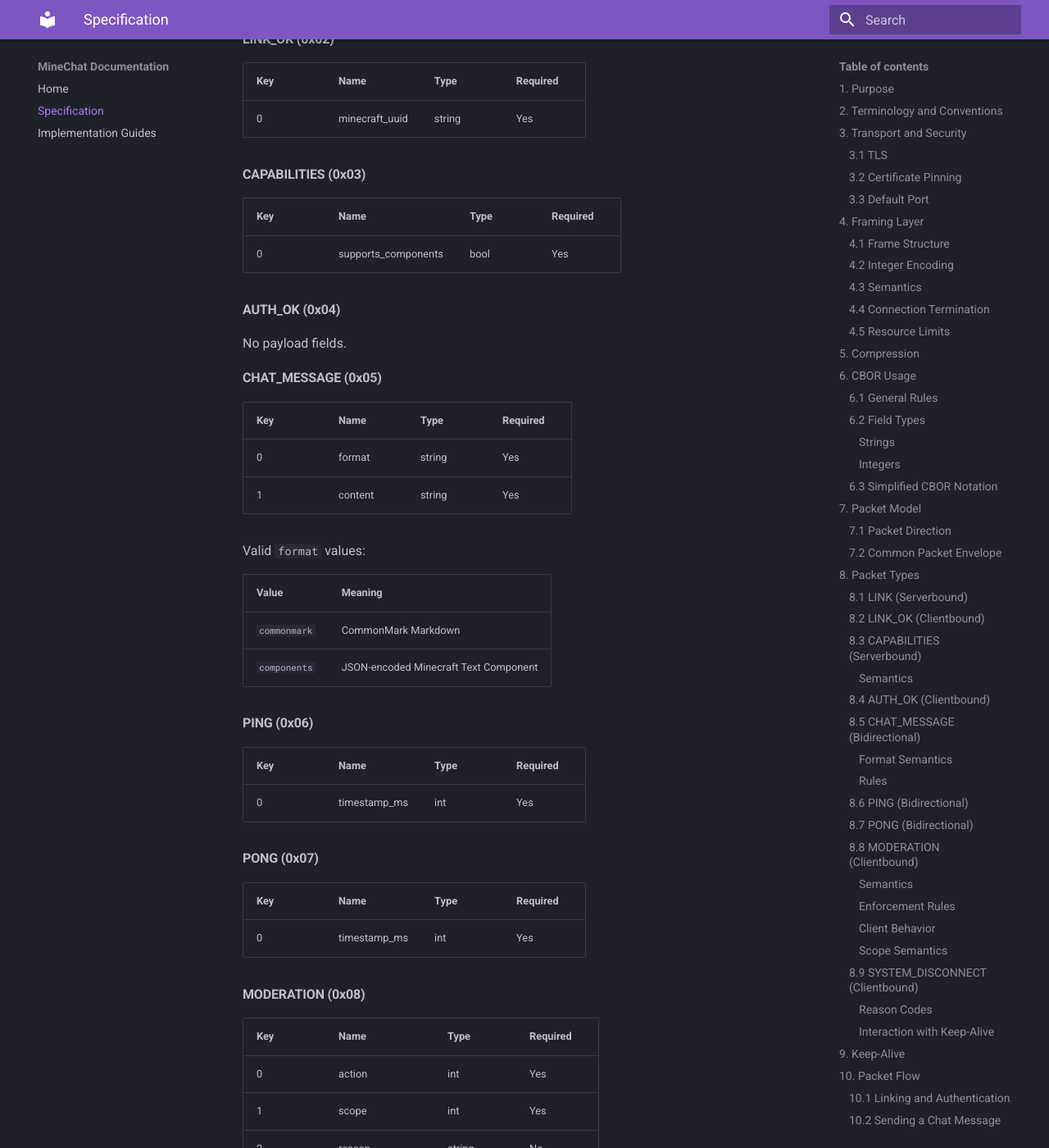
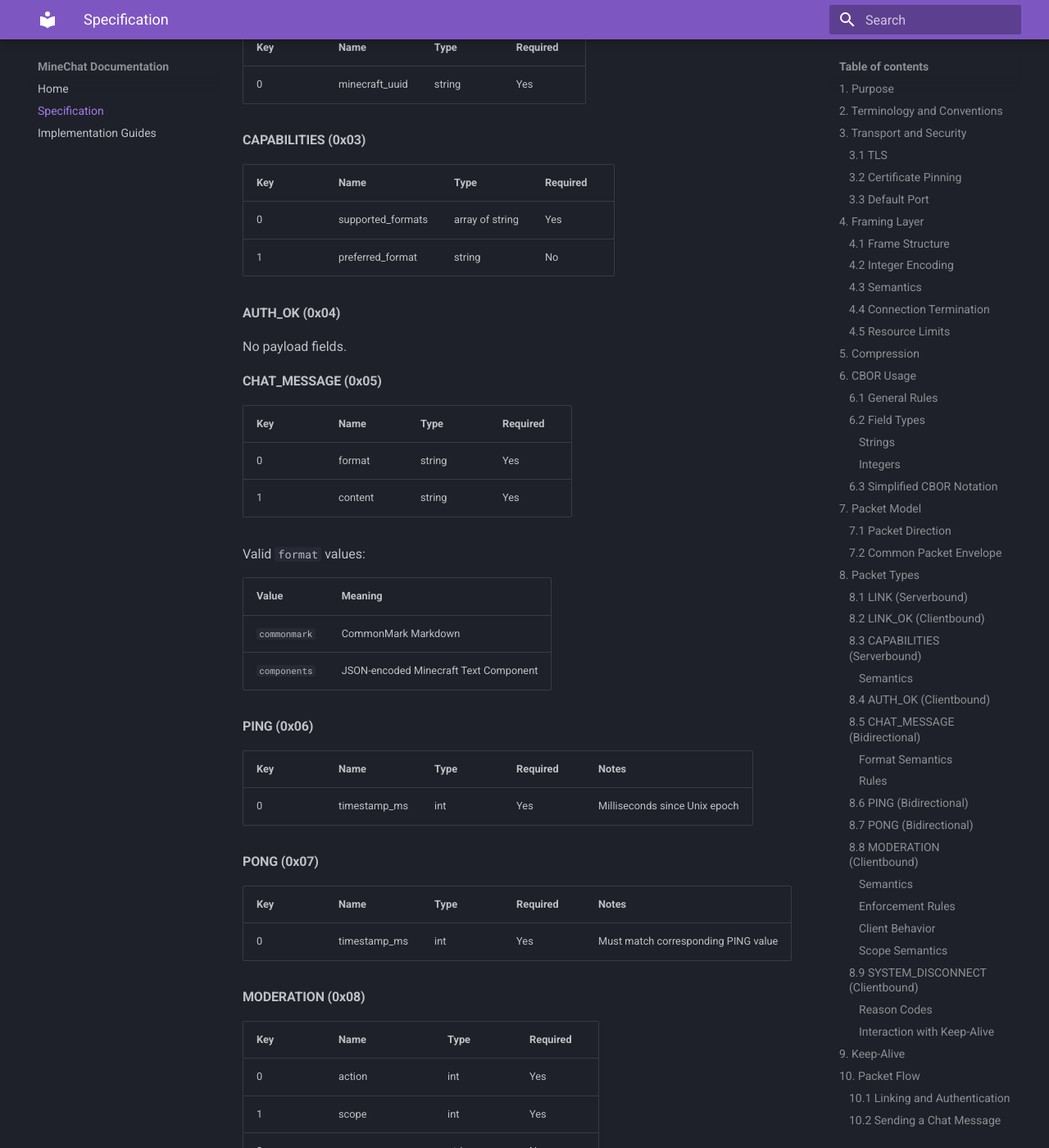
Before and after one commit to MineChatPowered/docs, an MkDocs documentation site: the page built from docs/specification.md, in a window 1280 px wide and 1400 px high, scrolled down 15745 px. Shown: the whole window at 82% size. Built offline with MkDocs 1.6.1 and Material for MkDocs 9.7.7, drawn with Linux system fonts in a browser that asks for light colours; some of the changed text lies outside the part shown.

Commit message:
chore: make tables in specification match the actual definition

```diff
--- a/docs/specification.md
+++ b/docs/specification.md
@@ -613,9 +611,10 @@ All packet structures are defined normatively in Section 8; this table is **non-
 
 #### CAPABILITIES (0x03)
 
-| Key | Name                | Type | Required |
-| --- | ------------------- | ---- | -------- |
-| 0   | supports_components | bool | Yes      |
+| Key | Name              | Type             | Required |
+| --- | ----------------- | ---------------- | -------- |
+| 0   | supported_formats | array of string  | Yes      |
+| 1   | preferred_format  | string           | No       |
 
 #### AUTH_OK (0x04)
 
@@ -637,15 +636,15 @@ Valid `format` values:
 
 #### PING (0x06)
 
-| Key | Name         | Type | Required |
-| --- | ------------ | ---- | -------- |
-| 0   | timestamp_ms | int  | Yes      |
+| Key | Name         | Type | Required | Notes                              |
+| --- | ------------ | ---- | -------- | ---------------------------------- |
+| 0   | timestamp_ms | int  | Yes      | Milliseconds since Unix epoch      |
 
 #### PONG (0x07)
 
-| Key | Name         | Type | Required |
-| --- | ------------ | ---- | -------- |
-| 0   | timestamp_ms | int  | Yes      |
+| Key | Name         | Type | Required | Notes                               |
+| --- | ------------ | ---- | -------- | ----------------------------------- |
+| 0   | timestamp_ms | int  | Yes      | Must match corresponding PING value |
 
 #### MODERATION (0x08)
 
```
Also changed, not shown: other parts of docs/specification.md (+0 -2 lines).
